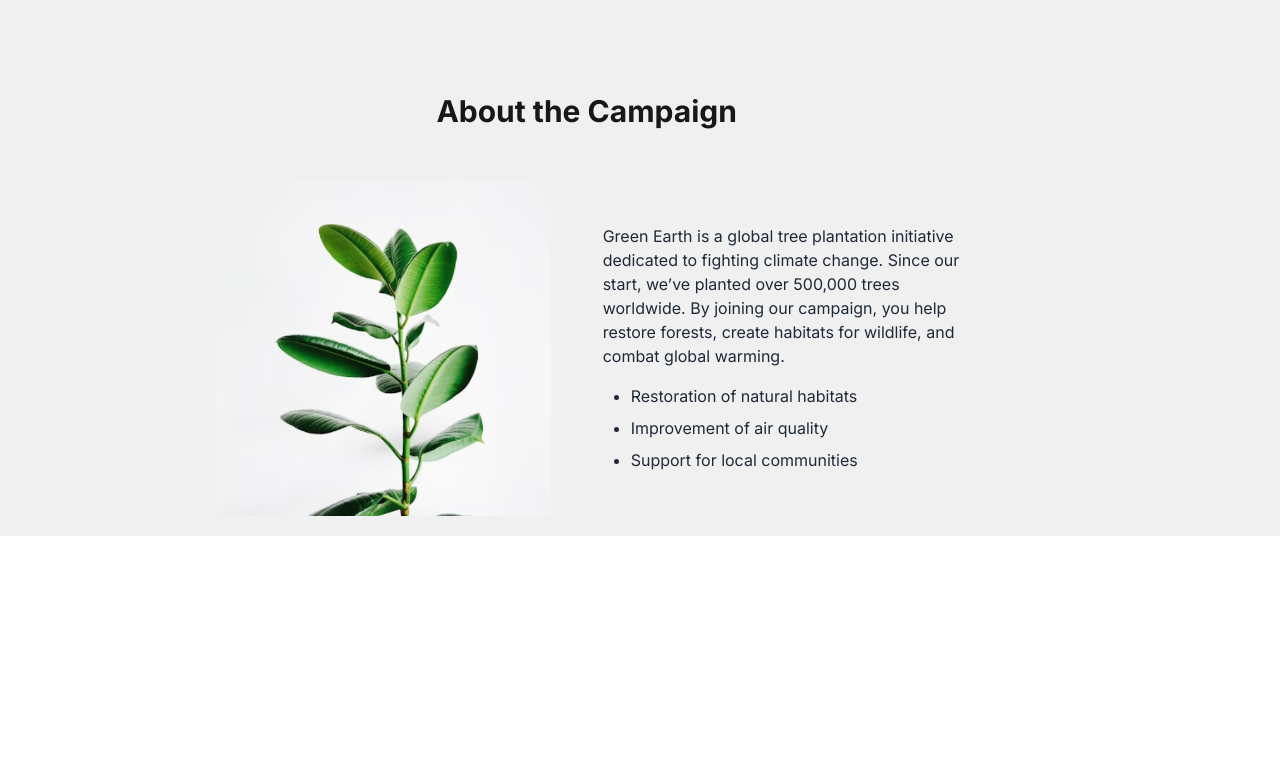
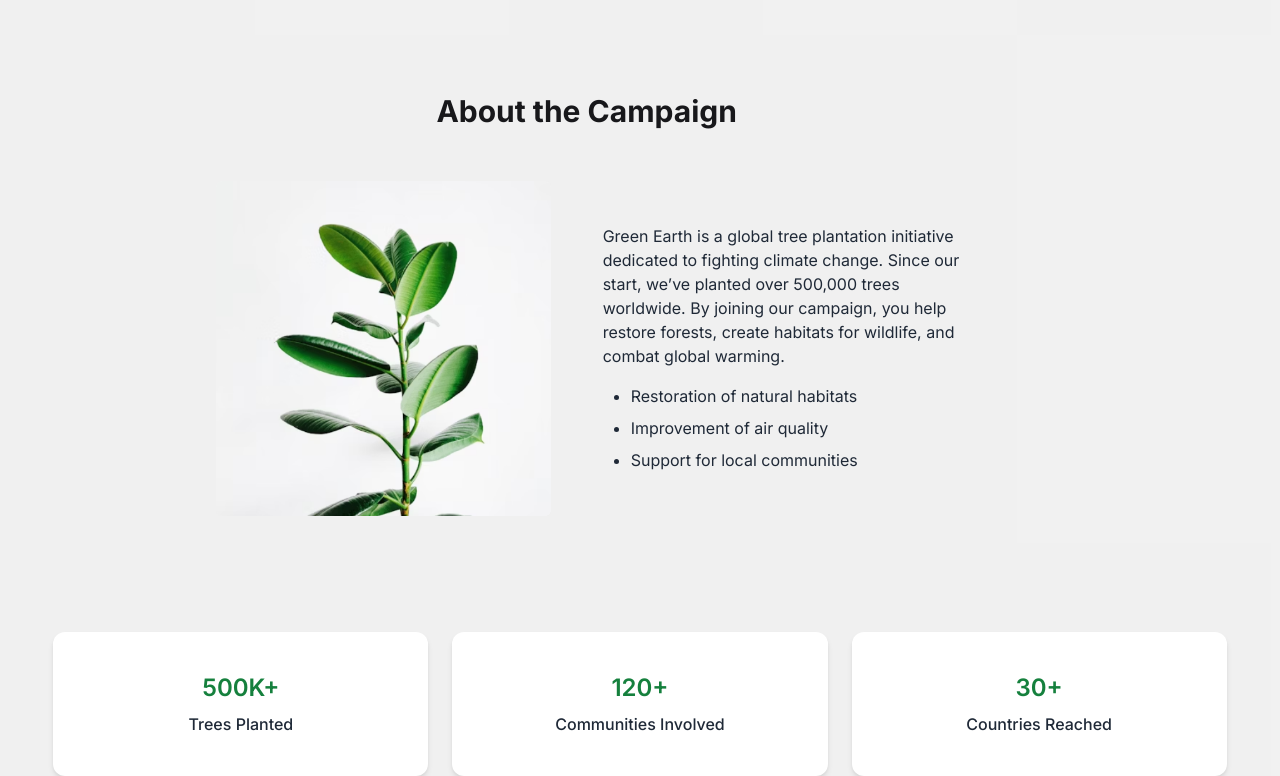
Before and after one commit to mdnurnabirana/Green-Earth-Api-Based-JS-Task, a plain HTML site: page index.html in a window 1280 px wide. Shown: the part 728-1504 px from the top of the page. Before the commit the page ends 1264 px from the top, so only its background shows below. Drawn offline with nearby package versions, Linux system fonts and the light colour scheme; no server answers.

Commit message:
Add impact section

```diff
--- a/index.html
+++ b/index.html
@@ -131,6 +131,24 @@
         </section>
     </section>
 
+    <!-- Impact Section -->
+    <section class="mt-24 max-w-11/12 mx-auto grid grid-cols-1 md:grid-cols-3 gap-6">
+        <div class="bg-white rounded-xl shadow-md text-center p-10">
+            <h1 class="text-[#15803D] font-semibold text-2xl mb-2">500K+</h1>
+            <h6 class="text-[#1F2937] font-medium">Trees Planted</h6>
+        </div>
+
+        <div class="bg-white rounded-xl shadow-md text-center p-10">
+            <h1 class="text-[#15803D] font-semibold text-2xl mb-2">120+</h1>
+            <h6 class="text-[#1F2937] font-medium">Communities Involved</h6>
+        </div>
+
+        <div class="bg-white rounded-xl shadow-md text-center p-10">
+            <h1 class="text-[#15803D] font-semibold text-2xl mb-2">30+</h1>
+            <h6 class="text-[#1F2937] font-medium">Countries Reached</h6>
+        </div>
+    </section>
+
     <!-- Modal -->
     <dialog id="my_modal_1" class="modal">
         <div class="modal-box max-w-lg">
```
